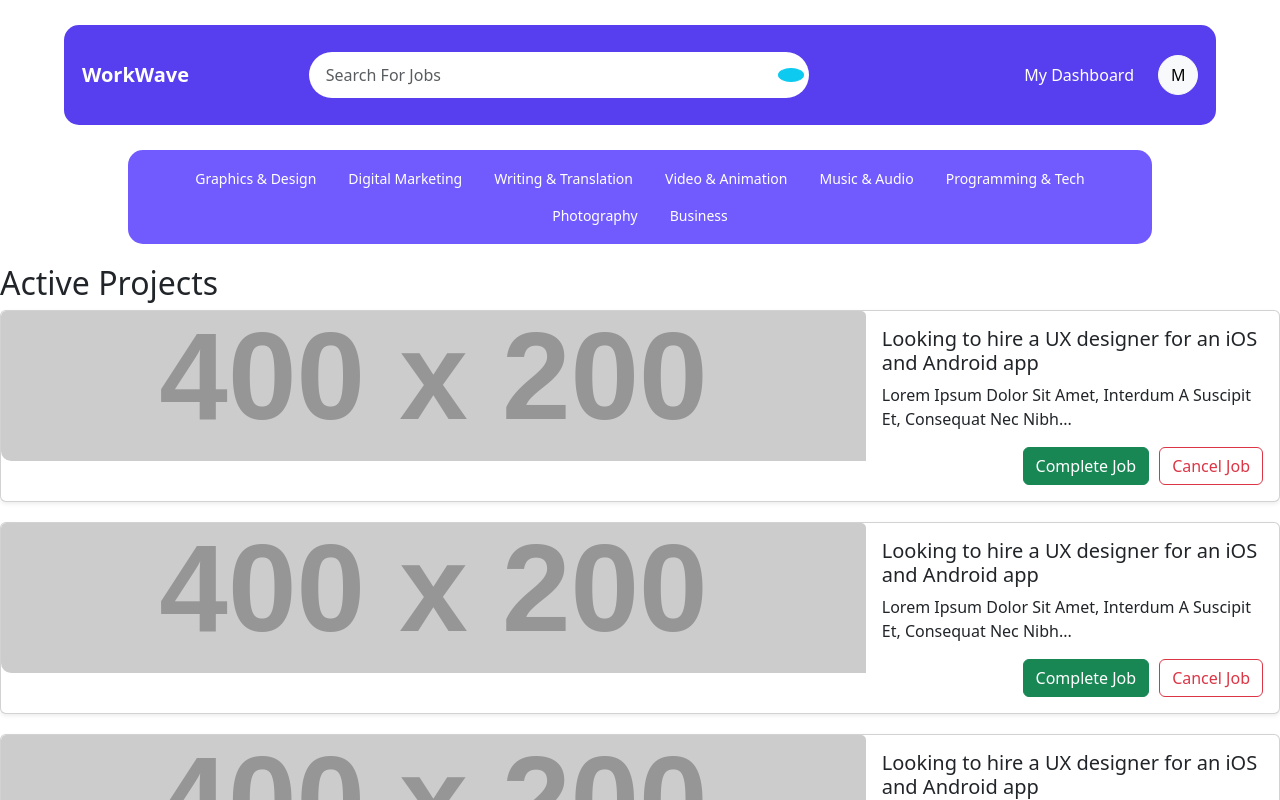
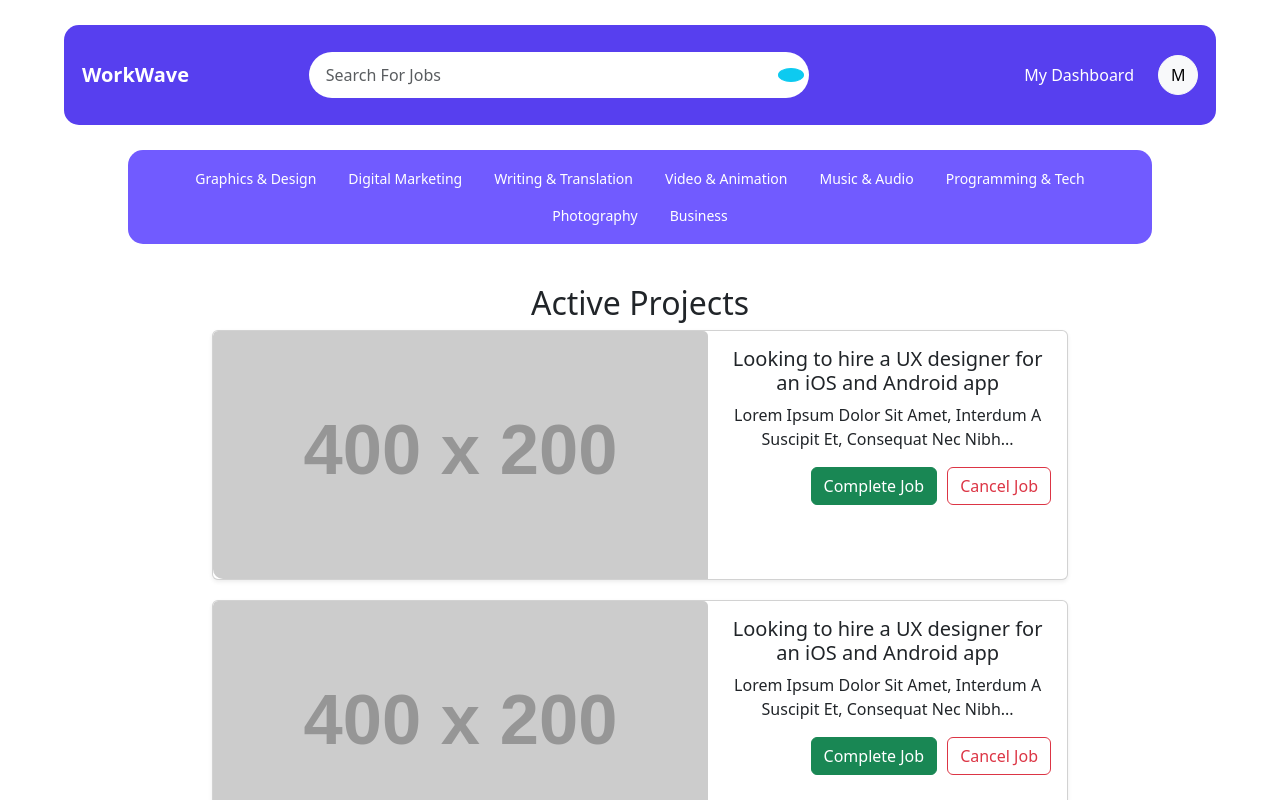
Before and after one commit to S3879003/workwave, a React (Create React App) app: page / in a window 1280 px wide. Shown: the top 800 px of the page. Built offline with nearby package versions, Linux system fonts and the light colour scheme; what @shoelace-style/shoelace would draw is missing.

Commit message:
fixed some styling issues

```diff
--- a/src/components/DashboardActiveProjectsList/ActiveProjectList/ActiveProjectList.css
+++ b/src/components/DashboardActiveProjectsList/ActiveProjectList/ActiveProjectList.css
@@ -1,7 +1,8 @@
 .active-project-list {
     padding: 20px;
-    max-width: 1200px;
-    margin: 0 auto;
+    width: 70vw; /* Set the width to 70% of the viewport */
+    margin: 0 auto; /* Center the content horizontally */
+    text-align: center;
   }
 
   h2 {
--- a/src/components/DashboardActiveProjectsList/ActiveProjectList/ActiveProjectList.js
+++ b/src/components/DashboardActiveProjectsList/ActiveProjectList/ActiveProjectList.js
@@ -1,5 +1,6 @@
 import React from 'react';
 import ProjectCard from '../ProjectCard/ProjectCard';
+import './ActiveProjectList.css'
 
 const ActiveProjectList = () => {
   const projects = [
--- a/src/components/DashboardActiveProjectsList/ProjectCard/ProjectCard.css
+++ b/src/components/DashboardActiveProjectsList/ProjectCard/ProjectCard.css
@@ -1,27 +1,33 @@
 .project-card {
     display: flex;
-    align-items: center;
+    align-items: stretch;
     border-radius: 15px;
     margin-bottom: 20px;
     overflow: hidden;
+    width: 100%;
+    max-height: 250px; /* Limit the card height to 250px */
   }
 
   .project-card-content {
     display: flex;
     flex-direction: row;
     width: 100%;
+    height: 100%; /* Ensure content stretches to full card height */
   }
 
   .project-image {
-    width: 200px;
-    height: 150px;
-    object-fit: cover;
+    width: auto;
+    height: 100%; /* Take up the full height of the card */
+    object-fit: cover; /* Maintain aspect ratio, cover the container */
     border-radius: 10px 0 0 10px;
   }
 
   .card-body {
     flex: 1;
     padding: 20px;
+    display: flex;
+    flex-direction: column;
+    /* justify-content: space-between; */
   }
 
   .button-group {
```
